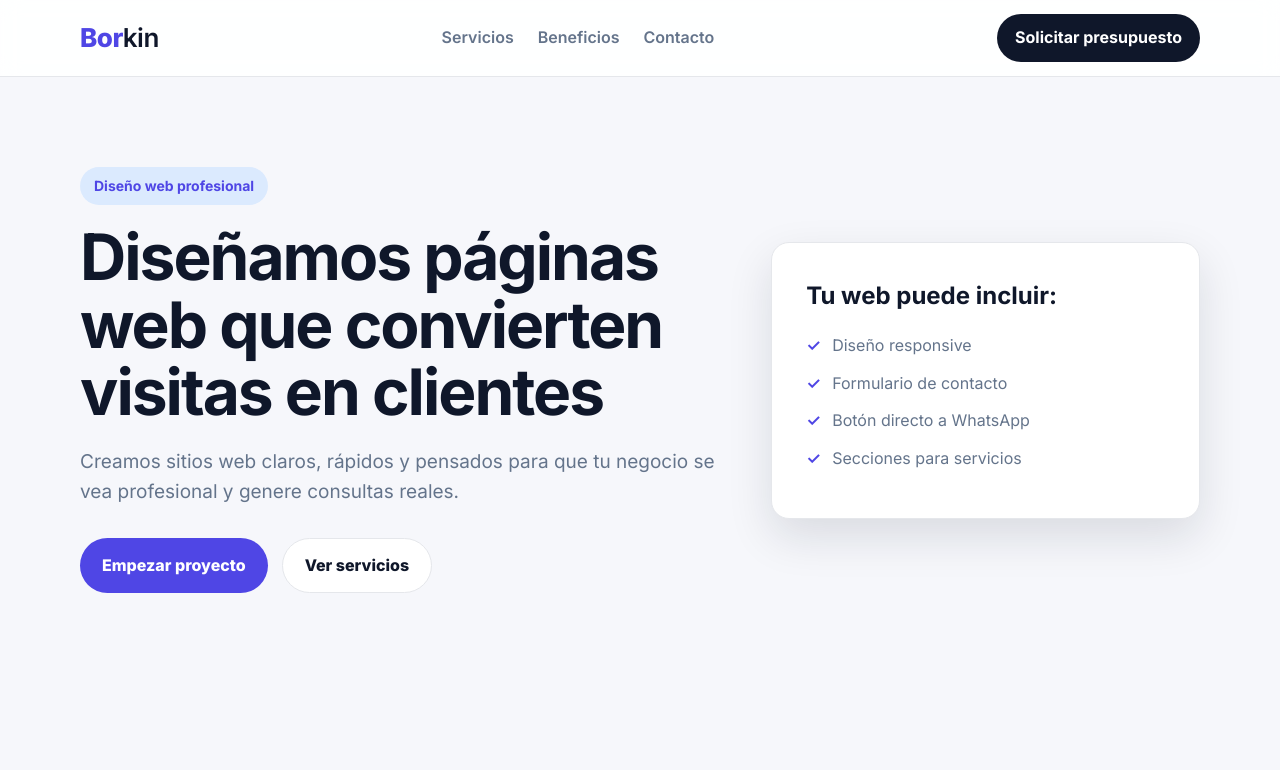
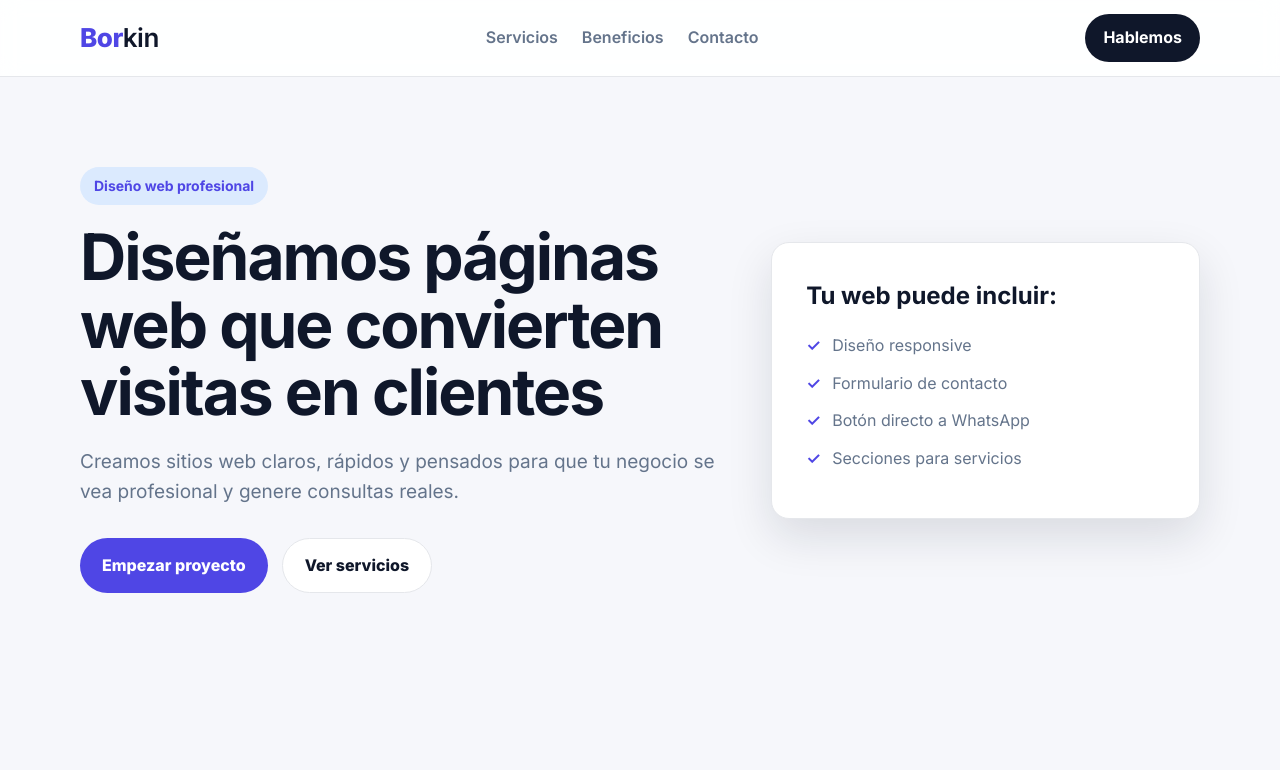
Before and after one commit to MateoBorrero12/landing-Borkin, a plain HTML site: page index.html in a window 1280 px wide. Shown: the top 770 px of the page. Drawn offline with Linux system fonts and the light colour scheme.

Commit message:
update landing page

```diff
--- a/index.html
+++ b/index.html
@@ -32,7 +32,7 @@
                 <a href="#contacto">Contacto</a>
             </nav>
 
-            <a href="#contacto" class="nav-button">Solicitar presupuesto</a>
+            <a href="#contacto" class="nav-button">Hablemos</a>
         </div>
     </header>
 
```
